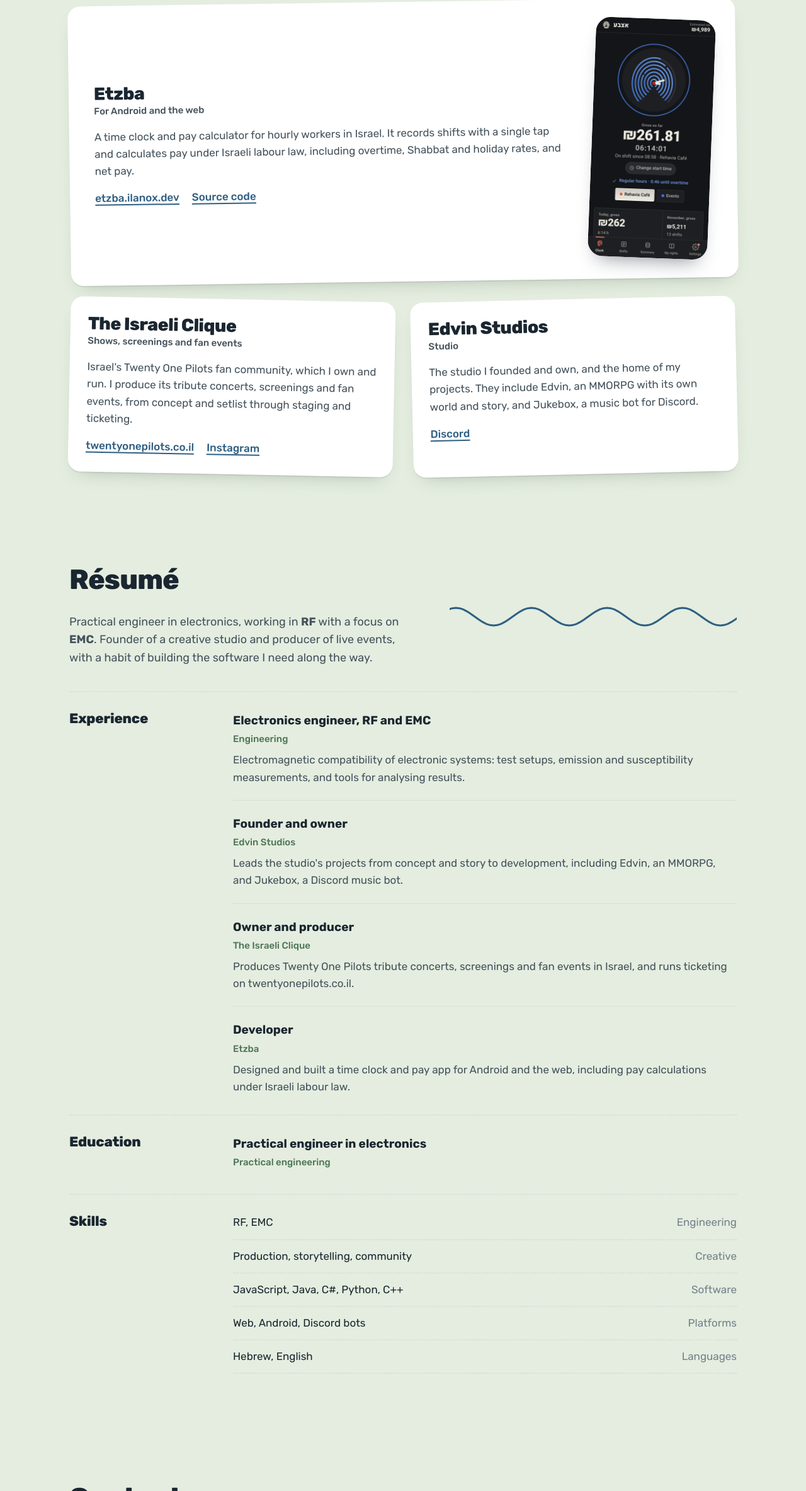
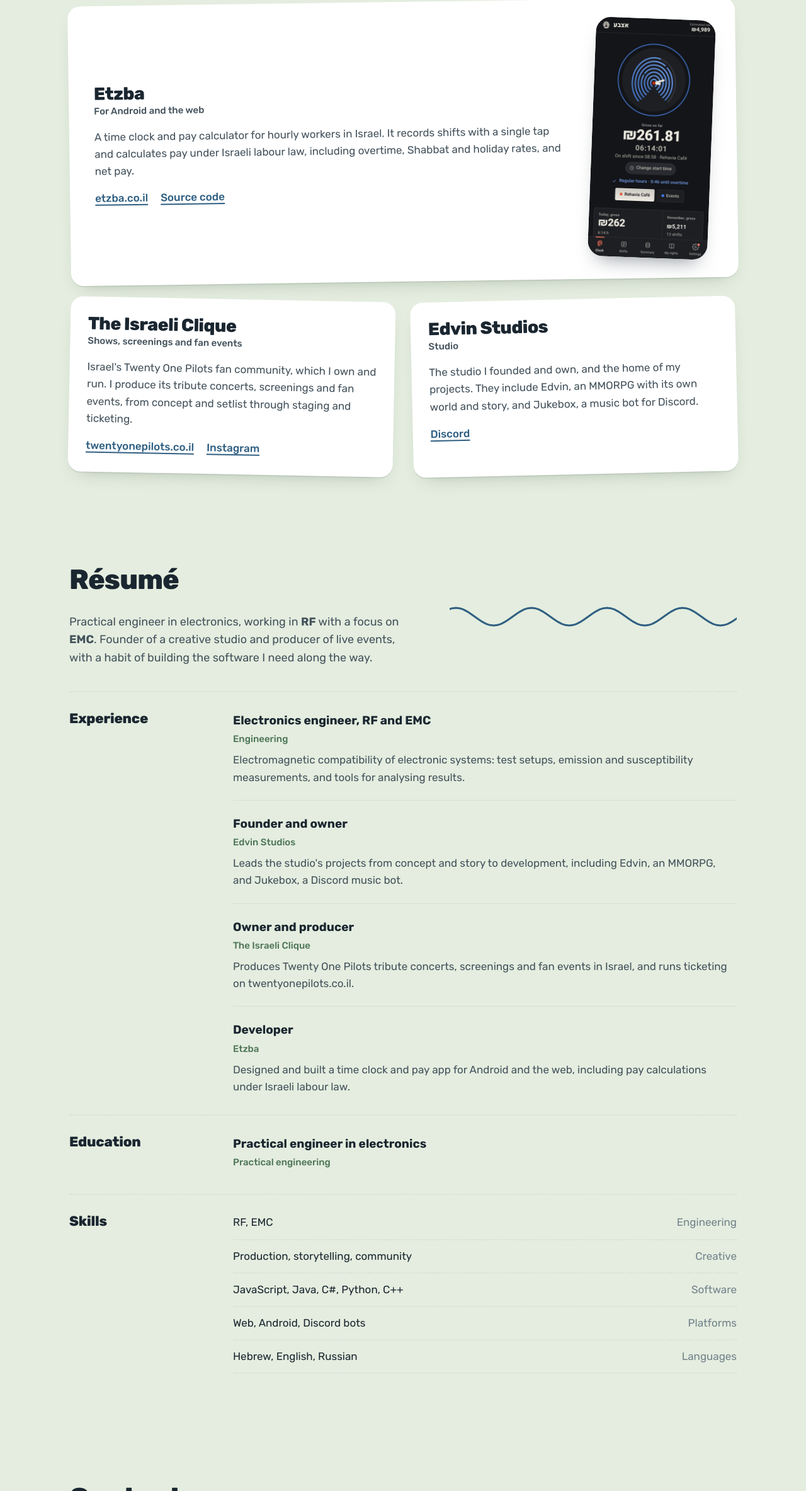
Before and after one commit to Ilanox/ilanox.dev, a plain HTML site: page index.html in a window 1280 px wide. Shown: the part 671-3038 px from the top of the page at 63% size. Drawn offline with Linux system fonts and the light colour scheme.

Commit message:
Etzba moved to etzba.co.il; Russian added to languages

```diff
--- a/index.html
+++ b/index.html
@@ -210,7 +210,7 @@ footer .end{display:flex;align-items:center;gap:18px}
         <p class="what"><span data-l="en">For Android and the web</span><span data-l="he">לאנדרואיד ולדפדפן</span></p>
         <p data-l="en">A time clock and pay calculator for hourly workers in Israel. It records shifts with a single tap and calculates pay under Israeli labour law, including overtime, Shabbat and holiday rates, and net pay.</p>
         <p data-l="he">שעון נוכחות ומחשבון שכר לעובדים לפי שעה בישראל. רושם משמרות בנגיעה אחת ומחשב את השכר לפי חוקי העבודה, כולל שעות נוספות, שבתות, חגים ושכר נטו.</p>
-        <div class="links"><a href="https://etzba.ilanox.dev">etzba.ilanox.dev</a><a href="https://github.com/Ilanox/Etzba"><span data-l="en">Source code</span><span data-l="he">קוד המקור</span></a></div>
+        <div class="links"><a href="https://etzba.co.il">etzba.co.il</a><a href="https://github.com/Ilanox/Etzba"><span data-l="en">Source code</span><span data-l="he">קוד המקור</span></a></div>
       </div>
       <img src="img/etzba.jpg" alt="" width="190" height="380" loading="lazy">
     </article>
@@ -265,7 +265,7 @@ footer .end{display:flex;align-items:center;gap:18px}
       <li><span data-l="en">Production, storytelling, community</span><span data-l="he">הפקה, סיפור, ניהול קהילה</span><span><span data-l="en">Creative</span><span data-l="he">יצירה</span></span></li>
       <li><span class="ltr">JavaScript, Java, C#, Python, C++</span><span><span data-l="en">Software</span><span data-l="he">תוכנה</span></span></li>
       <li><span data-l="en">Web, Android, Discord bots</span><span data-l="he">אתרים, אנדרואיד, בוטים לדיסקורד</span><span><span data-l="en">Platforms</span><span data-l="he">פלטפורמות</span></span></li>
-      <li><span data-l="en">Hebrew, English</span><span data-l="he">עברית, אנגלית</span><span><span data-l="en">Languages</span><span data-l="he">שפות</span></span></li>
+      <li><span data-l="en">Hebrew, English, Russian</span><span data-l="he">עברית, אנגלית, רוסית</span><span><span data-l="en">Languages</span><span data-l="he">שפות</span></span></li>
     </ul>
   </div>
 </div></section>
```
